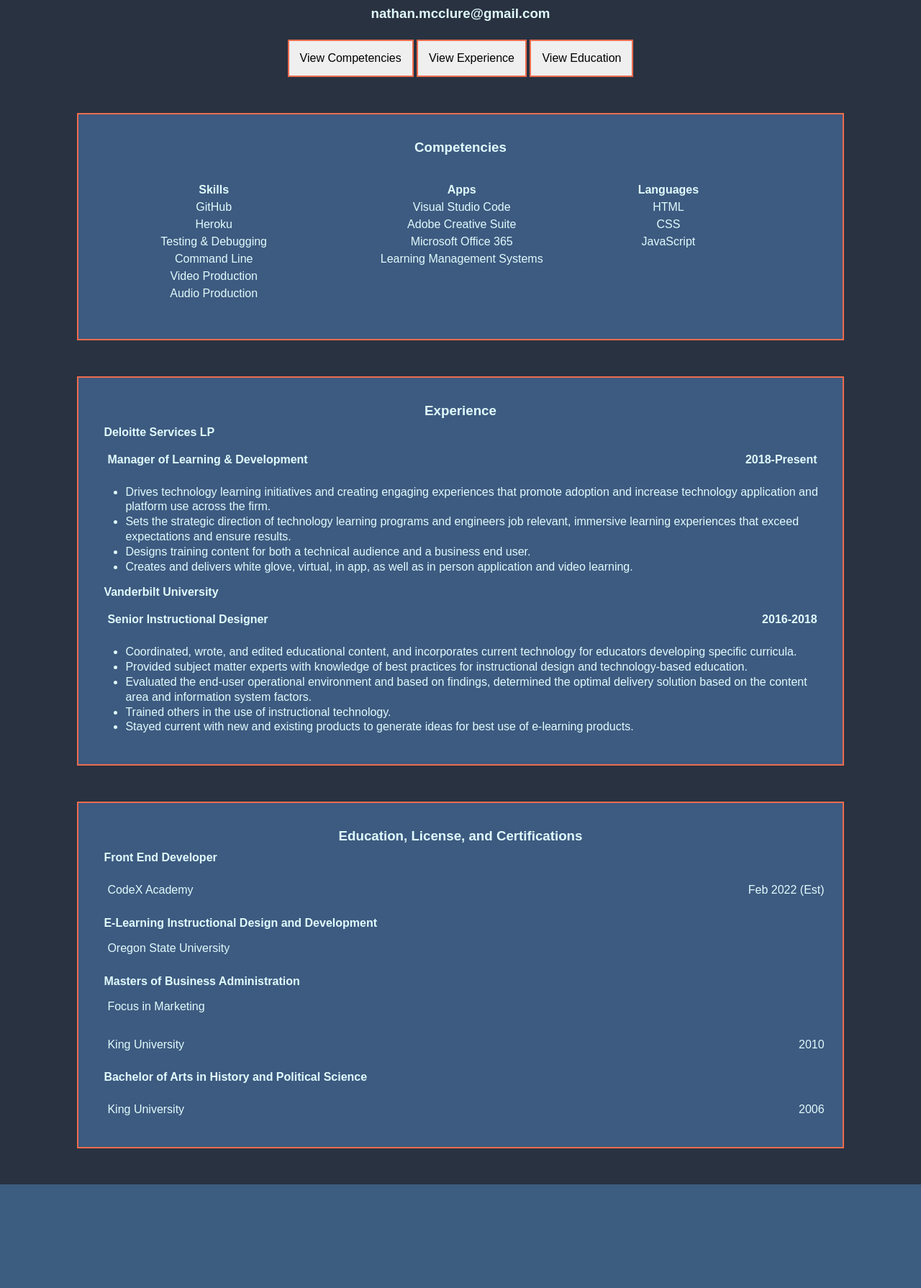
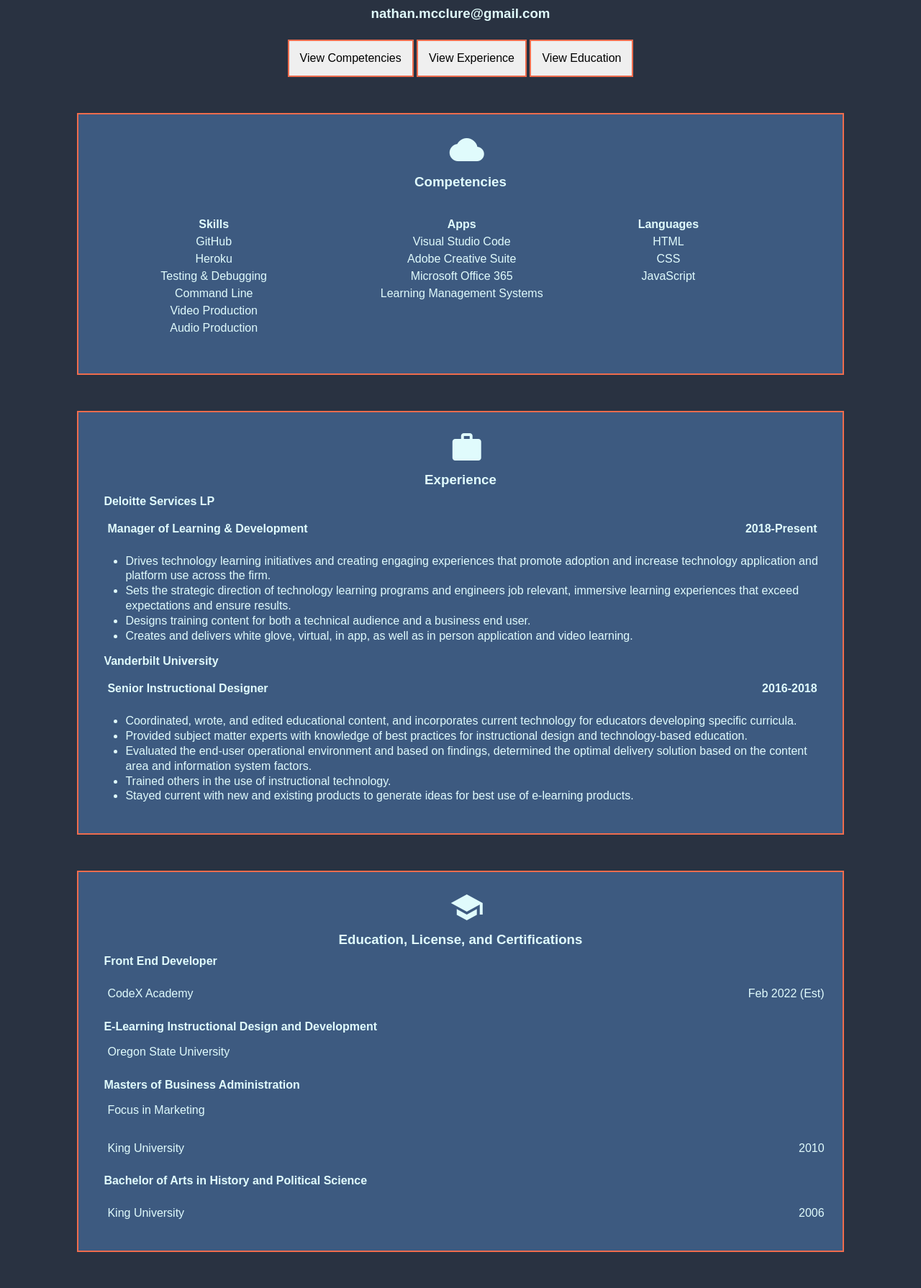
Before and after one commit to mrNateDog/Level-1-Capstone, a PHP site: page / in a window 1280 px wide. Shown: the part 559-2349 px from the top of the page at 72% size. Before the commit the page ends 2205 px from the top, so only its background shows below. Run offline with PHP 8.4, Linux system fonts and the light colour scheme.

Commit message:
Added Icons above headers

```diff
--- a/index.html
+++ b/index.html
@@ -31,7 +31,7 @@
     </div>
     <div id="comps">
       <div class="dark">
-        <div style="clear: both;"></div>
+        <i class="material-icons" style="font-size:48px;">cloud</i>
         <h3>Competencies</h3>
         <table class="table">
           <thead>
@@ -78,6 +78,7 @@
     </div>
     <div id="exp">
       <div class="dark">
+        <i class="material-icons" style="font-size:48px;">work</i>
         <h3>Experience</h3>
       <div>
         <h4>Deloitte Services LP</h4>
@@ -134,6 +135,7 @@
     </div>
     <div id="edu">
       <div class="dark">
+        <i class="material-icons" style="font-size:48px;">school1</i>
         <h3>Education, License, and Certifications</h3>
         <h4>Front End Developer</h4>
         <p class="alignLeft">CodeX Academy</p>
--- a/style.css
+++ b/style.css
@@ -71,3 +71,6 @@
   font-size: 16px;
   border: 2px solid #ee6c4d;
 }
+.material-icons {
+  padding-left: 48.5%;
+}
```
Lines whose indentation alone changed are shown as unchanged.
